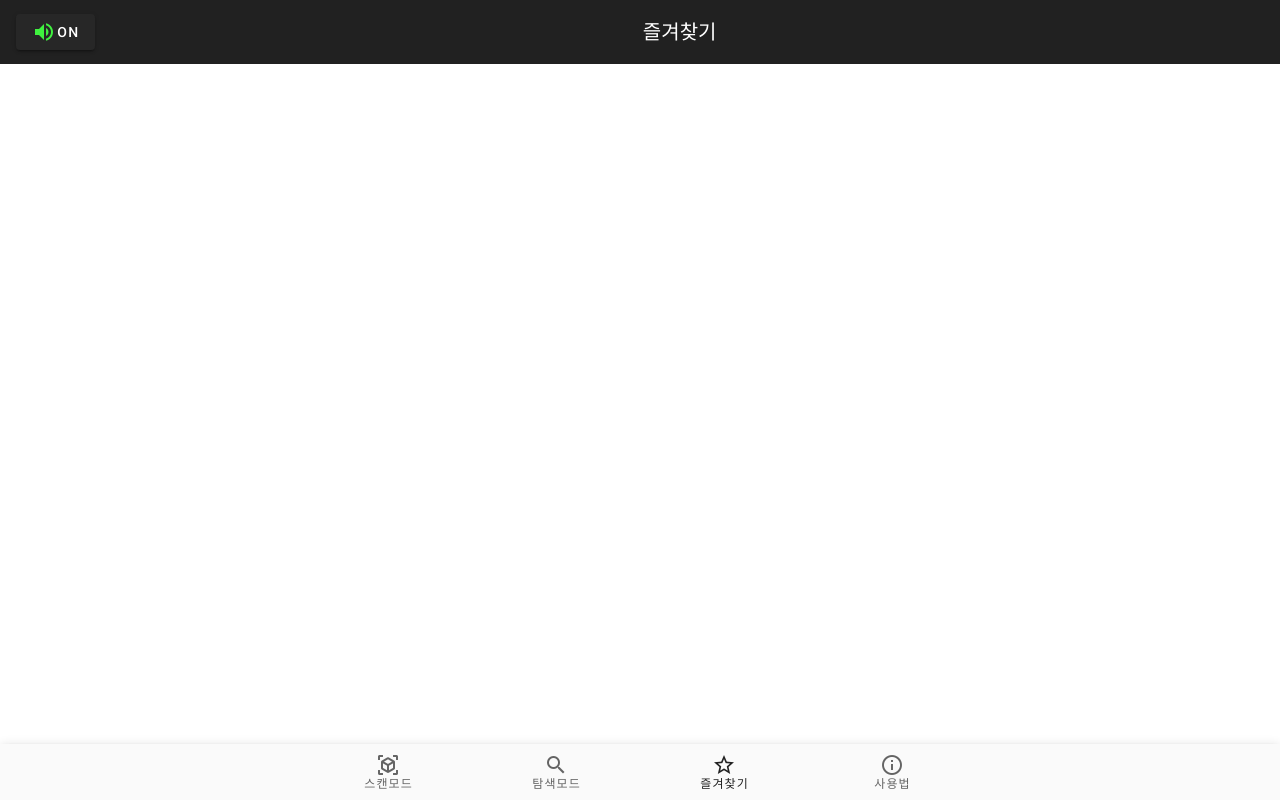
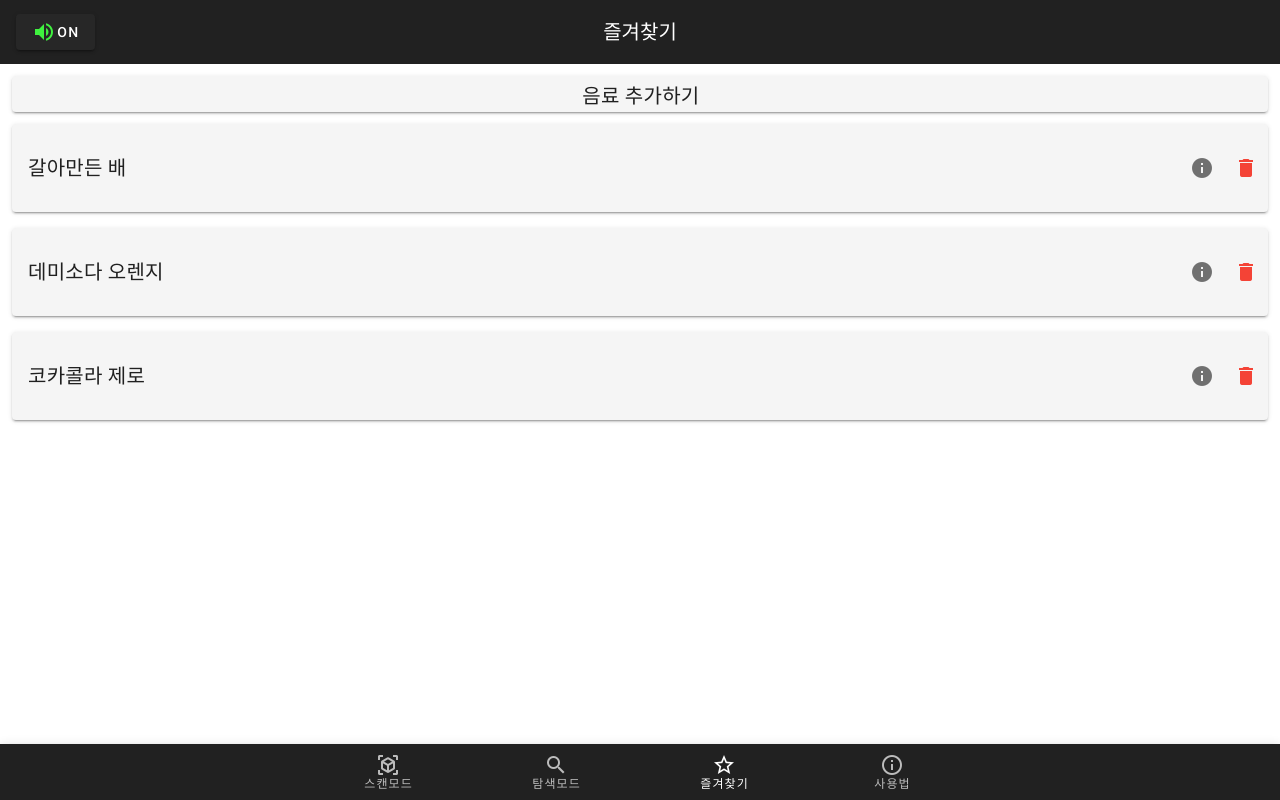
Before and after one commit to Ji2z/mozi, a Vue app in the folder frontend/: page /favorites/list in a window 1280 px wide. Built offline with nearby package versions, Linux system fonts and the light colour scheme.

Commit message:
[S05P21A603-37] feat : 즐겨찾기 페이지

```diff
--- a/frontend/src/App.vue
+++ b/frontend/src/App.vue
@@ -1,6 +1,7 @@
 <template>
   <v-app>
     <v-app-bar app color="primary" dark flat>
+      <div class="toggle">
         <v-btn v-if="mute" @click="mute = !mute">
           <v-icon color="accent">mdi-volume-off</v-icon>
           <span>OFF</span>
@@ -9,15 +10,18 @@
           <v-icon color="accent">mdi-volume-high</v-icon>
           <span>ON</span>
         </v-btn>
+      </div>
       <!-- <span class="mx-auto" dark>{{ value }}</span> -->
-      <v-toolbar-title class="mx-auto">{{ value }}</v-toolbar-title>
+      <v-toolbar-title class="mx-auto" tabindex="0">
+        {{ value }}
+      </v-toolbar-title>
     </v-app-bar>
 
     <v-main>
       <router-view />
     </v-main>
 
-    <v-bottom-navigation app v-model="value" class="secondary" grow>
+    <v-bottom-navigation app v-model="value" class="primary" grow dark>
       <v-btn value="스캔모드" to="/scan">
         <span>스캔모드</span>
         <v-icon>mdi-cube-scan</v-icon>
@@ -47,9 +51,16 @@ export default {
 
   data() {
     return {
-      value: "scan",
+      value: "스캔모드",
       mute: false,
     };
   },
 };
 </script>
+
+<style>
+.toggle {
+  float: left;
+  position: absolute;
+}
+</style>
--- a/frontend/src/components/Camera.vue
+++ b/frontend/src/components/Camera.vue
@@ -40,16 +40,14 @@ export default {
 </script>
 
 <style lang="scss">
-.video-container
-{
+.video-container {
   position: absolute;
   height: 100%;
   width: 100%;
   overflow: hidden;
 }
 
-.video-container video
-{
+.video-container video {
   min-width: 100%;
   min-height: 100%;
 }
--- a/frontend/src/components/Detail.vue
+++ b/frontend/src/components/Detail.vue
@@ -1,33 +1,33 @@
 <template>
   <v-dialog :value="value" @input="$emit('input', $event)">
     <v-card>
-      <v-card-title class="text-h5">
-        {{ beverage.name }}
+      <v-card-title class="text-h5" tabindex="0">
+        {{ selected.name }}
       </v-card-title>
       <v-divider class="accent mx-4"></v-divider>
       <v-card-text>
         <v-container class="info-box">
-          <v-row>
+          <v-row tabindex="0">
             <v-col class="font-weight-bold" cols="4">종류</v-col>
             <v-col cols="8">{{ beverage.category }}</v-col>
           </v-row>
-          <v-row>
+          <v-row tabindex="0">
             <v-col class="font-weight-bold" cols="4">제조사</v-col>
             <v-col cols="8">{{ beverage.company }}</v-col>
           </v-row>
-          <v-row>
+          <v-row tabindex="0">
             <v-col class="font-weight-bold" cols="4">고객센터</v-col>
             <v-col cols="8">{{ beverage.service_tel }}</v-col>
           </v-row>
-          <v-row>
+          <v-row tabindex="0">
             <v-col class="font-weight-bold" cols="4">성분주의</v-col>
             <v-col cols="8">{{ beverage.allergy }}</v-col>
           </v-row>
-          <v-row v-if="beverage.caution">
+          <v-row v-if="beverage.caution" tabindex="0">
             <v-col class="font-weight-bold" cols="4">주의사항</v-col>
             <v-col cols="8">{{ beverage.caution }}</v-col>
           </v-row>
-          <v-row v-if="beverage.comparision">
+          <v-row v-if="beverage.comparision" tabindex="0">
             <v-col class="font-weight-bold" cols="4">비교</v-col>
             <v-col cols="8">{{ beverage.comparision }}</v-col>
           </v-row>
@@ -50,22 +50,26 @@ export default {
   data() {
     return {
       beverage: {
-        name: "갈아만든 배",
-        category: "음료수",
-        company: "해태음료",
-        service_tel: "080-023-3449",
-        allergy:
-          "우유, 메밀, 땅콩, 대두, 밀, 복숭아, 토마토, 아황산류, 호두, 잣을 사용한 제품과 같은 제조시설에서 제조하고 있습니다.",
+        name: "",
+        category: "종류",
+        company: "제조사",
+        service_tel: "고객센터",
+        allergy: "성분주의",
         caution: null,
         comparision: null,
       },
     };
   },
-  props: ["value"],
+  props: ["value", "selected"],
+  updated() {
+    console.log("Detail updated()");
+    // console.log(this.selected);
+    this.beverage.name = this.selected.name;
+  },
 };
 </script>
 
-<style lang="scss">
+<style>
 .info-box {
   padding: 24px 0px 0px 0px !important;
 }
--- /dev/null
+++ b/frontend/src/components/Favorite/Add.vue
@@ -0,0 +1,23 @@
+<template>
+  <div>
+    <Camera ref="camera" />
+  </div>
+</template>
+
+<script>
+import Camera from "../Camera.vue";
+
+export default {
+  name: "FavoriteScan",
+  components: {
+    Camera,
+  },
+  data() {
+    return {};
+  },
+  beforeRouteLeave(to, from, next) {
+    this.$refs.camera.stopCameraStream();
+    next();
+  },
+};
+</script>
--- /dev/null
+++ b/frontend/src/components/Favorite/List.vue
@@ -0,0 +1,100 @@
+<template>
+  <div>
+    <v-col cols="12">
+      <v-btn block class="text-h6" to="/favorites/add">음료 추가하기</v-btn>
+    </v-col>
+    <Detail v-model="detailDialog" :selected="selected" />
+    <v-col v-for="(item, i) in favorites" :key="i" cols="12">
+      <v-card class="info">
+        <v-row class="mb-1">
+          <v-col cols="8">
+            <div>
+              <v-card-title v-text="item.name" tabindex="0"></v-card-title>
+            </div>
+          </v-col>
+          <v-spacer></v-spacer>
+          <v-card-actions class="mr-2">
+            <v-btn
+              icon
+              @click="openDetailDialog(item)"
+              title="세부 정보 조회 버튼"
+            >
+              <v-icon>mdi-information</v-icon>
+            </v-btn>
+            <v-btn
+              icon
+              color="red"
+              title="삭제 버튼"
+              @click="openDeleteDialog(item)"
+            >
+              <v-icon>mdi-delete</v-icon>
+            </v-btn>
+            <!-- 삭제 확인 dialog -->
+            <v-dialog v-model="deleteDialog" :retain-focus="false">
+              <v-card>
+                <v-card-title class="text-h5" tabindex="0">
+                  {{ selected.name }} 삭제
+                </v-card-title>
+                <v-divider class="accent mx-4 v-divider theme--light" />
+                <v-card-text class="my-2" tabindex="0">
+                  정말 삭제하시겠습니까?
+                </v-card-text>
+
+                <v-card-actions>
+                  <v-spacer></v-spacer>
+                  <v-btn text @click="deleteDialog = false">취소</v-btn>
+                  <v-btn text @click="deleteDialog = false">승인</v-btn>
+                </v-card-actions>
+              </v-card>
+            </v-dialog>
+          </v-card-actions>
+        </v-row>
+      </v-card>
+    </v-col>
+  </div>
+</template>
+
+<script>
+import Detail from "../Detail.vue";
+
+export default {
+  name: "FavoriteList",
+  components: {
+    Detail,
+  },
+  data() {
+    return {
+      detailDialog: false,
+      deleteDialog: false,
+      favorites: [
+        {
+          id: 1,
+          name: "갈아만든 배",
+        },
+        {
+          id: 10,
+          name: "데미소다 오렌지",
+        },
+        {
+          id: 40,
+          name: "코카콜라 제로",
+        },
+      ],
+      selected: "",
+    };
+  },
+  created() {
+    // this.favorites = localStorage.getItem("favorites");
+  },
+  methods: {
+    openDetailDialog(item) {
+      this.detailDialog = true;
+      this.selected = item;
+    },
+    openDeleteDialog(item) {
+      this.deleteDialog = true;
+      this.selected = item;
+    },
+  },
+};
+</script>
--- a/frontend/src/plugins/vuetify.js
+++ b/frontend/src/plugins/vuetify.js
@@ -10,10 +10,11 @@ export default new Vuetify({
         primary: "#212121", // black
         secondary: "#FAFAFA", // white1
         accent: "#3FF23F", // neon : green
+        info: "#F5F5F5", // white2
       },
       dark: {
-        primary: "#FAFAFA", // white1
-        secondary: "#F5F5F5", // white2
+        primary: "#212121", // black
+        secondary: "#FAFAFA", // white1
       },
     },
   },
--- a/frontend/src/router/index.js
+++ b/frontend/src/router/index.js
@@ -4,6 +4,8 @@ import Scan from "../views/Scan.vue";
 import Search from "../views/Search.vue";
 import Favorites from "../views/Favorites.vue";
 import Guide from "../views/Guide.vue";
+import FavoriteList from "../components/Favorite/List.vue";
+import FavoriteAdd from "../components/Favorite/Add.vue";
 
 Vue.use(VueRouter);
 
@@ -23,6 +25,17 @@ const routes = [
   {
     path: "/favorites",
     component: Favorites,
+    redirect: "/favorites/list",
+    children: [
+      {
+        path: "list",
+        component: FavoriteList,
+      },
+      {
+        path: "add",
+        component: FavoriteAdd,
+      },
+    ],
   },
   {
     path: "/guide",
--- a/frontend/src/views/Favorites.vue
+++ b/frontend/src/views/Favorites.vue
@@ -1,23 +1,14 @@
 <template>
   <div>
-    <h1>Favorites</h1>
-    <v-btn @click="dialog = true">상세정보</v-btn>
-    <Detail v-model="dialog" />
+    <router-view />
   </div>
 </template>
 
 <script>
-import Detail from "../components/Detail.vue";
-
 export default {
   name: "Favorites",
-  components: {
-    Detail,
-  },
   data() {
-    return {
-      dialog: false,
-    };
+    return {};
   },
 };
 </script>
```
Also changed, not shown: frontend/package.json (+6 -1 lines). Lines whose indentation alone changed are shown as unchanged.
